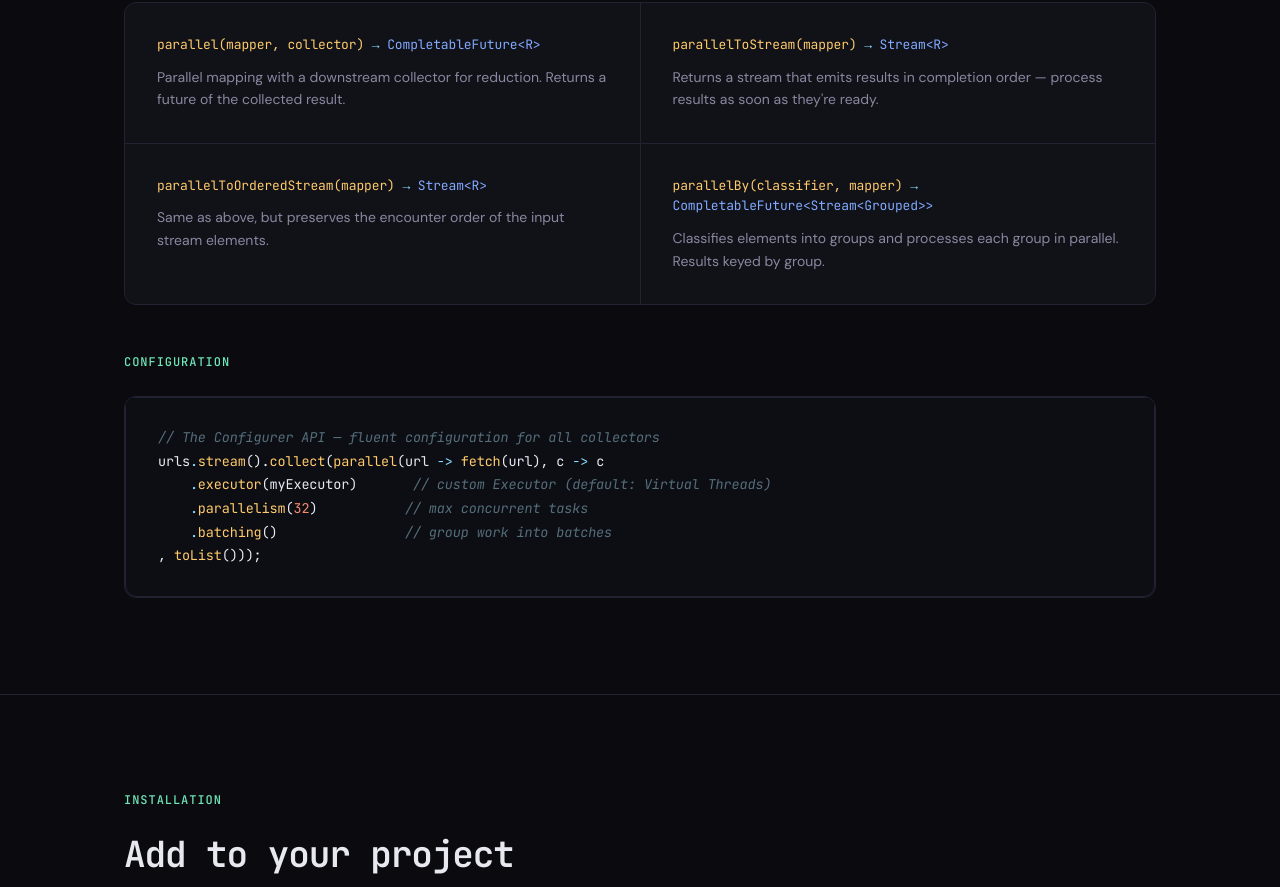
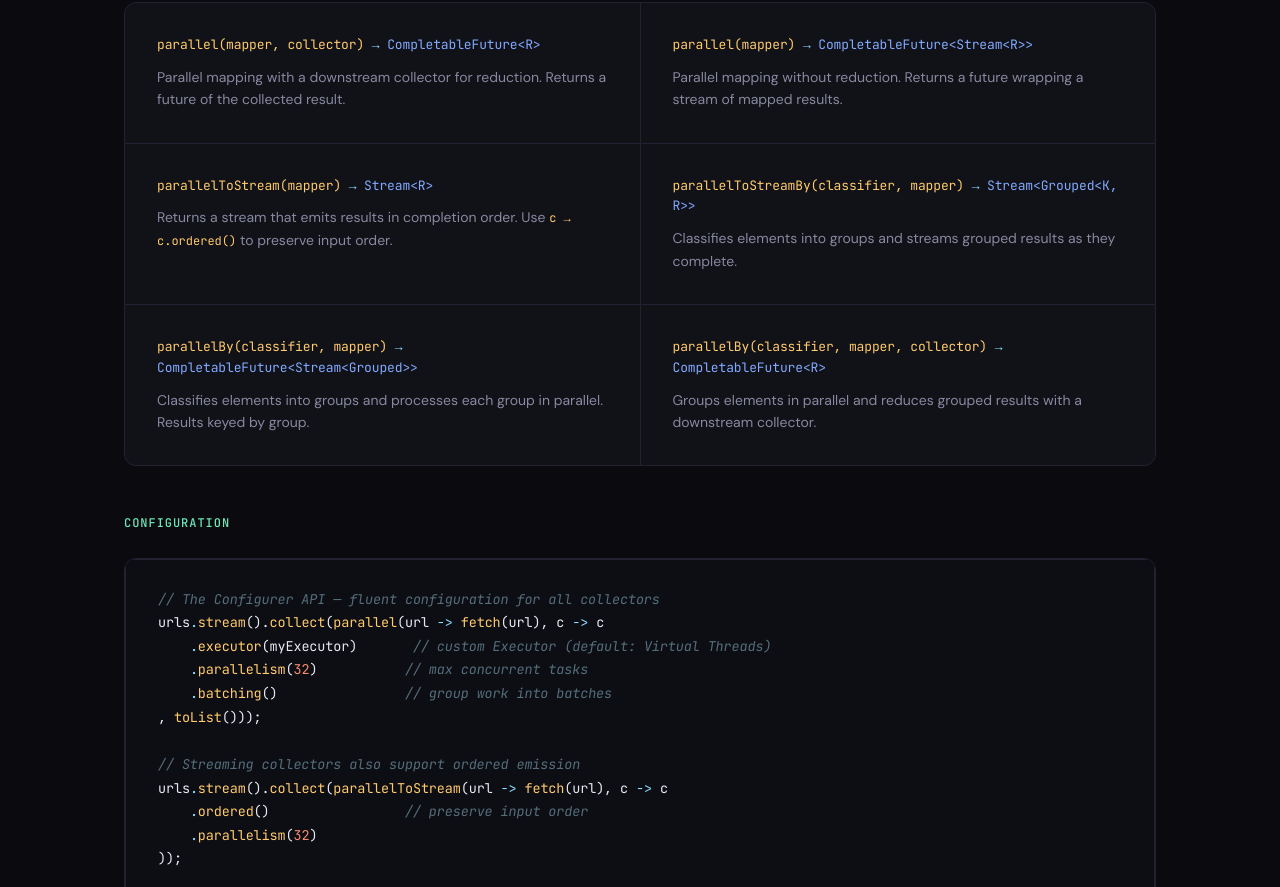
Before and after one commit to pivovarit/parallel-collectors, a plain HTML site: page docs/index.html in a window 1280 px wide. Shown: the part 2738-3625 px from the top of the page. Drawn offline with Linux system fonts and the light colour scheme.

Commit message:
update site

```diff
--- a/docs/index.html
+++ b/docs/index.html
@@ -812,7 +812,7 @@
 
 <span class="cm">// Or preserve input order</span>
 <span class="tp">Stream</span><span class="op">&lt;</span><span class="tp">String</span><span class="op">&gt;</span> ordered <span class="op">=</span> urls<span class="op">.</span><span class="mt">stream</span>()
-  <span class="op">.</span><span class="mt">collect</span>(<span class="mt">parallelToOrderedStream</span>(url <span class="op">-&gt;</span> <span class="mt">fetchData</span>(url)));</code></pre>
+  <span class="op">.</span><span class="mt">collect</span>(<span class="mt">parallelToStream</span>(url <span class="op">-&gt;</span> <span class="mt">fetchData</span>(url), c <span class="op">-&gt;</span> c<span class="op">.</span><span class="mt">ordered</span>()));</code></pre>
         </div>
         <div class="code-panel" id="tab-async">
 <pre><code><span class="cm">// Non-blocking with timeout and async callback</span>
@@ -840,16 +840,24 @@ urls<span class="op">.</span><span class="mt">stream</span>()
         <p>Parallel mapping with a downstream collector for reduction. Returns a future of the collected result.</p>
       </div>
       <div class="api-card">
-        <div class="api-sig"><span class="fn">parallelToStream</span>(mapper) <span class="op">&rarr;</span> <span class="tp">Stream&lt;R&gt;</span></div>
-        <p>Returns a stream that emits results in completion order — process results as soon as they're ready.</p>
+        <div class="api-sig"><span class="fn">parallel</span>(mapper) <span class="op">&rarr;</span> <span class="tp">CompletableFuture&lt;Stream&lt;R&gt;&gt;</span></div>
+        <p>Parallel mapping without reduction. Returns a future wrapping a stream of mapped results.</p>
       </div>
       <div class="api-card">
-        <div class="api-sig"><span class="fn">parallelToOrderedStream</span>(mapper) <span class="op">&rarr;</span> <span class="tp">Stream&lt;R&gt;</span></div>
-        <p>Same as above, but preserves the encounter order of the input stream elements.</p>
+        <div class="api-sig"><span class="fn">parallelToStream</span>(mapper) <span class="op">&rarr;</span> <span class="tp">Stream&lt;R&gt;</span></div>
+        <p>Returns a stream that emits results in completion order. Use <code style="font-family:var(--font-mono);font-size:12px;color:var(--syn-method)">c &rarr; c.ordered()</code> to preserve input order.</p>
+      </div>
+      <div class="api-card">
+        <div class="api-sig"><span class="fn">parallelToStreamBy</span>(classifier, mapper) <span class="op">&rarr;</span> <span class="tp">Stream&lt;Grouped&lt;K, R&gt;&gt;</span></div>
+        <p>Classifies elements into groups and streams grouped results as they complete.</p>
       </div>
       <div class="api-card">
         <div class="api-sig"><span class="fn">parallelBy</span>(classifier, mapper) <span class="op">&rarr;</span> <span class="tp">CompletableFuture&lt;Stream&lt;Grouped&gt;&gt;</span></div>
         <p>Classifies elements into groups and processes each group in parallel. Results keyed by group.</p>
+      </div>
+      <div class="api-card">
+        <div class="api-sig"><span class="fn">parallelBy</span>(classifier, mapper, collector) <span class="op">&rarr;</span> <span class="tp">CompletableFuture&lt;R&gt;</span></div>
+        <p>Groups elements in parallel and reduces grouped results with a downstream collector.</p>
       </div>
     </div>
 
@@ -863,7 +871,13 @@ urls<span class="op">.</span><span class="mt">stream</span>().<span class="mt">c
     <span class="op">.</span><span class="mt">executor</span>(myExecutor)       <span class="cm">// custom Executor (default: Virtual Threads)</span>
     <span class="op">.</span><span class="mt">parallelism</span>(<span class="nm">32</span>)           <span class="cm">// max concurrent tasks</span>
     <span class="op">.</span><span class="mt">batching</span>()                <span class="cm">// group work into batches</span>
-, <span class="mt">toList</span>()));</code></pre>
+, <span class="mt">toList</span>()));
+
+<span class="cm">// Streaming collectors also support ordered emission</span>
+urls<span class="op">.</span><span class="mt">stream</span>().<span class="mt">collect</span>(<span class="mt">parallelToStream</span>(url <span class="op">-&gt;</span> <span class="mt">fetch</span>(url), c <span class="op">-&gt;</span> c
+    <span class="op">.</span><span class="mt">ordered</span>()                 <span class="cm">// preserve input order</span>
+    <span class="op">.</span><span class="mt">parallelism</span>(<span class="nm">32</span>)
+));</code></pre>
           </div>
         </div>
       </div>
```
